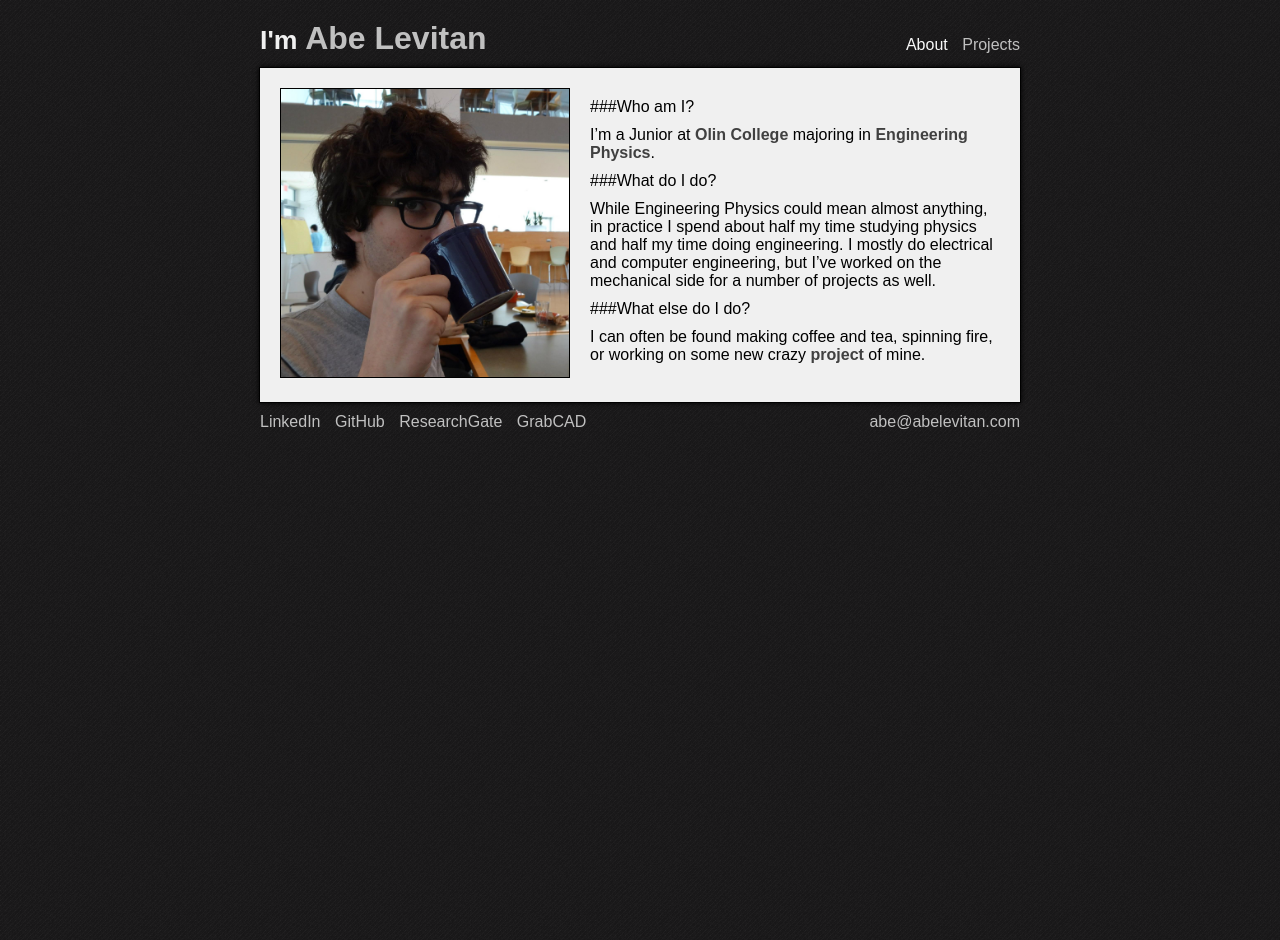
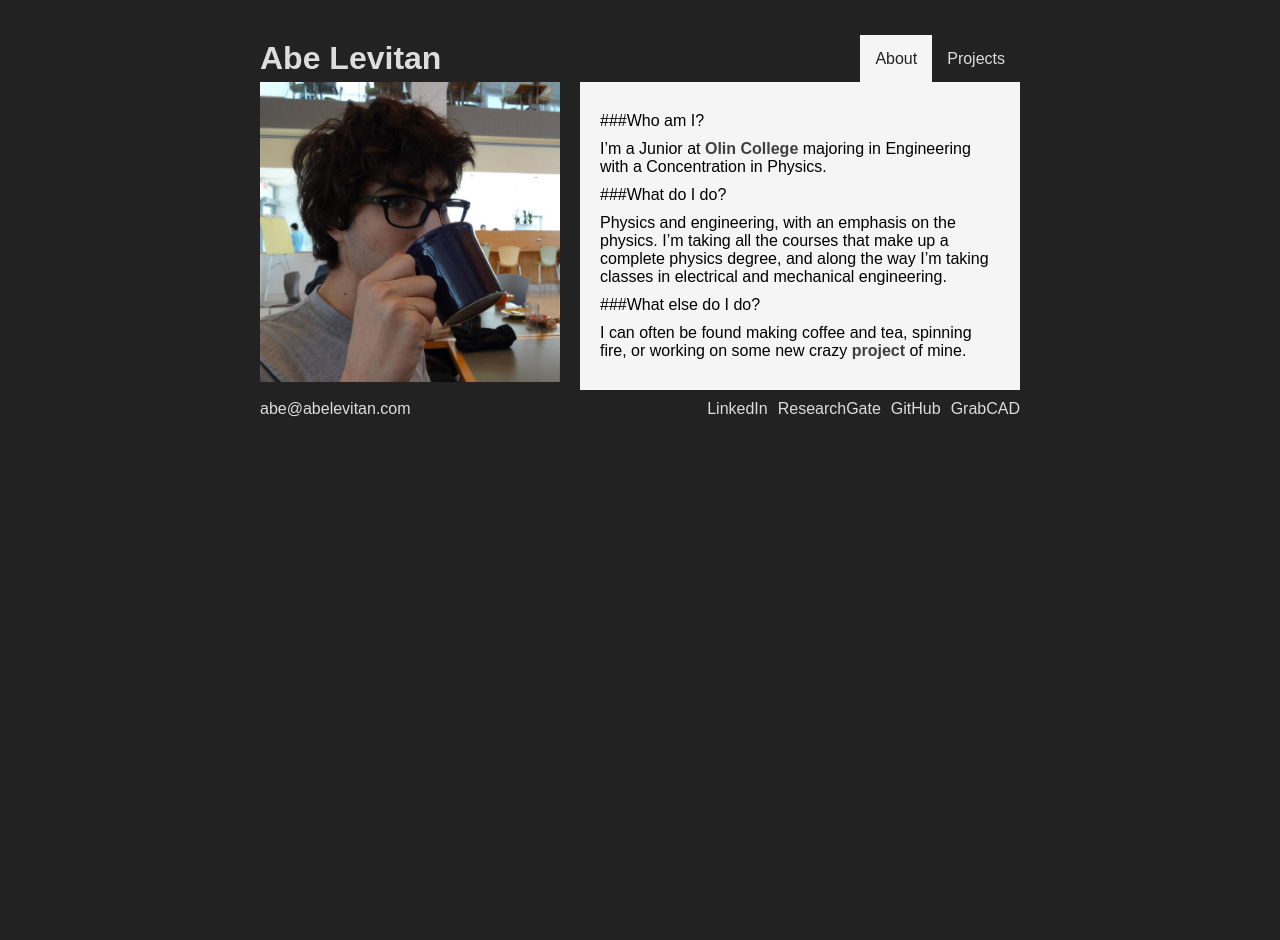
Before and after one commit to allevitan/abelevitan, a Jekyll site: the page built from index.html, in a window 1280 px wide. Built offline with Jekyll 4.4.1, drawn with Linux system fonts in a browser that asks for light colours; Markdown is read by kramdown in place of the engine named in the settings; before the commit the page ends 900 px from its top, so only the background shows below that.

Commit message:
update site look and add a bio

```diff
--- a/_includes/bio.md
+++ b/_includes/bio.md
@@ -1,10 +1,10 @@
 ###Who am I?
 
-I'm a Junior at [Olin College](http://olin.edu/) majoring in [Engineering Physics][EPhys].
+I'm a Junior at [Olin College](http://olin.edu/) majoring in Engineering with a Concentration in Physics.
 
 ###What do I do?
 
-While Engineering Physics could mean almost anything, in practice I spend about half my time studying physics and half my time doing engineering. I mostly do electrical and computer engineering, but I've worked on the mechanical side for a number of projects as well.
+Physics and engineering, with an emphasis on the physics. I'm taking all the courses that make up a complete physics degree, and along the way I'm taking classes in electrical and mechanical engineering.
 
 ###What else do I do?
 
--- a/_layouts/default.html
+++ b/_layouts/default.html
@@ -15,32 +15,30 @@
   <body>
     <div id="header">
       <ul class="nav">
-	{% if page.section == "about" %}
-	<li class="active">
-	{% else %}
-	<li>{% endif %}<a href="/">About</a></li>
-	{% if page.section == "projects" %}
-	<li class="active">
-	{% else %}
-	<li>{% endif %}<a href="/projects/">Projects</a></li>
+	{% if page.section == "about" %}<li class="active">{% else %}<li>{% endif %}<a href="/">About</a></li>{% if page.section == "projects" %}<li class="active">{% else %}<li>{% endif %}<a href="/projects/">Projects</a></li>
       </ul>
       <h1 class="title">
-	<small>I'm</small>
 	<a href="/">{{ site.name }}</a>
-	<small>{% if page.section == "projects" %}, check out these things I did!{% else %}<!--, motherfuckers!-->{% endif %}</small>
       </h1>
     </div>
 
-    <div id="main">
-      {{ content }}
+
+    <div id="container">
+      {% if page.section == "about" %}
+      {{content}}
+      {% else %}
+      <div id="main">
+	{{ content }}
+      </div>
+      {% endif %}
     </div>
 
     <div id="footer">
-      <a class="email" href="mailto:abe@abelevitan.com">abe@abelevitan.com</a>
-      <a class="ref" href="http://www.linkedin.com/in/allevitan">LinkedIn</a>
+      <a class="ref" href="http://grabcad.com/abraham.levitan-1/">GrabCAD</a>
       <a class="ref" href="http://github.com/allevitan">GitHub</a>
       <a class="ref" href="https://www.researchgate.net/profile/Abraham_Levitan">ResearchGate</a>
-      <a class="ref" href="http://grabcad.com/abraham.levitan-1/">GrabCAD</a>
+      <a class="ref" href="http://www.linkedin.com/in/allevitan">LinkedIn</a>
+      <a class="email" href="mailto:abe@abelevitan.com">abe@abelevitan.com</a>
     </div>
 
   </body>
--- a/css/main.css
+++ b/css/main.css
@@ -6,15 +6,21 @@ html { height: 100%; }
 /* defining the color scheme */
 
 body {
-    background-image:url('/images/txture.png');
+    height: 100%;
+    width: 100%;
+    margin: 0;
+    padding: 0;
+/*    background:url('/images/txture.png');*/
+    background-color:#222222;
+    font-family: sans-serif;
 }
 
 #header a, #footer a {
-    color:#C0C0C0;
+    color:#DDDDDD;
     text-decoration:none;
 }
 
-#main a {
+#container a {
     color:#404040;
     text-decoration:none;
     font-weight: bold;
@@ -24,7 +30,7 @@ body {
     color:#F9F9F9;
 }
 
-#main a:hover {
+#container a:hover {
     color:#000000;
 }
 
@@ -35,21 +41,42 @@ body {
     width: 760px;
     margin-left: auto;
     margin-right: auto;
-    margin-top:20px;
-    margin-bottom:10px;
-    font-family: sans-serif;
+    padding-left:40px;
+    padding-right:40px;
+    margin-top:40px;
+    margin-bottom:5px;
 }
 
-#main {
-    border: solid black 1px;
-    background-color:#F0F0F0;
-    box-shadow: 0px 0px 5px #000000;
+#container{
+    width:760px;
+    margin-left:auto;
+    margin-right:auto;
+    padding-left:40px;
+    padding-right:40px;
+}
+
+#main, #mebox, #headshot, #header ul.nav li.active {
+    background-color:#F5F5F5;
+}
+
+#main{
     padding:20px;
-    /*border-radius: 10px;*/
     width: 720px;
     margin-left: auto;
     margin-right: auto;
-    font-family: sans-serif;
+}
+
+#mebox{
+    display:inline-block;
+    padding:20px;
+    margin-left:20px;
+    width: 400px;
+}
+
+#headshot{
+    display:inline-block;
+    float:left;
+    width: 300px;
 }
 
 #footer {
@@ -59,7 +86,9 @@ body {
     margin-top:10px;
     margin-left: auto;
     margin-right:auto;
-    font-family: sans-serif;
+    margin-bottom:40px;
+    padding-left:40px;
+    padding-right:40px;
 }
 
 
@@ -104,38 +133,32 @@ h2.top, h3.top { /*headers at the top of the box */
 #header ul.nav{
     float:right;
     padding-left:0px;
+    margin-top:-5px;
+    margin-bottom:-20px;
 }
 
 #header ul.nav li{
     display:inline-block;
-    margin-left:10px;
+    padding: 15px;
 }
 
 #header ul.nav li.active a {
-    color:#F9F9F9;
+    color:#222222;
 }
 
-.mebox {
-    display:inline-block;
-    width:409px; /* so all browsers will fit it */
-    vertical-align:top;
-    margin-left:20px;
-}
-
-.mebox h3{
+#mebox h3{
     margin-top:0px;
     margin-bottom:10px;
 }
 
-.mebox p {
+#mebox p {
     margin-top:10px;
     margin-bottom:10px;
 }
 
-img.headshot {
-    display:inline-block;
-    width:288px;
-    border: solid black 1px;
+#headshot img {
+    display:block;
+    width:100%;
 }
 
 ul.posts {
@@ -203,9 +226,9 @@ a.source {
 }
 
 #footer .ref {
-    margin-right:10px;
+    float:right;
+    margin-left:10px;
 }
 
 #footer .email {
-    float:right;
 }
--- a/index.html
+++ b/index.html
@@ -4,7 +4,8 @@ title: Abe Levitan
 section: about
 ---
 
-<img class="headshot" src="/images/headshot.jpg"></img><div class="mebox">
+<div id="headshot"><img src="/images/headshot.jpg"></img></div>
+<div id="mebox">
   {% capture bio %}{% include bio.md %}{% endcapture %}
   {{ bio | markdownify }}
 </div>
```
